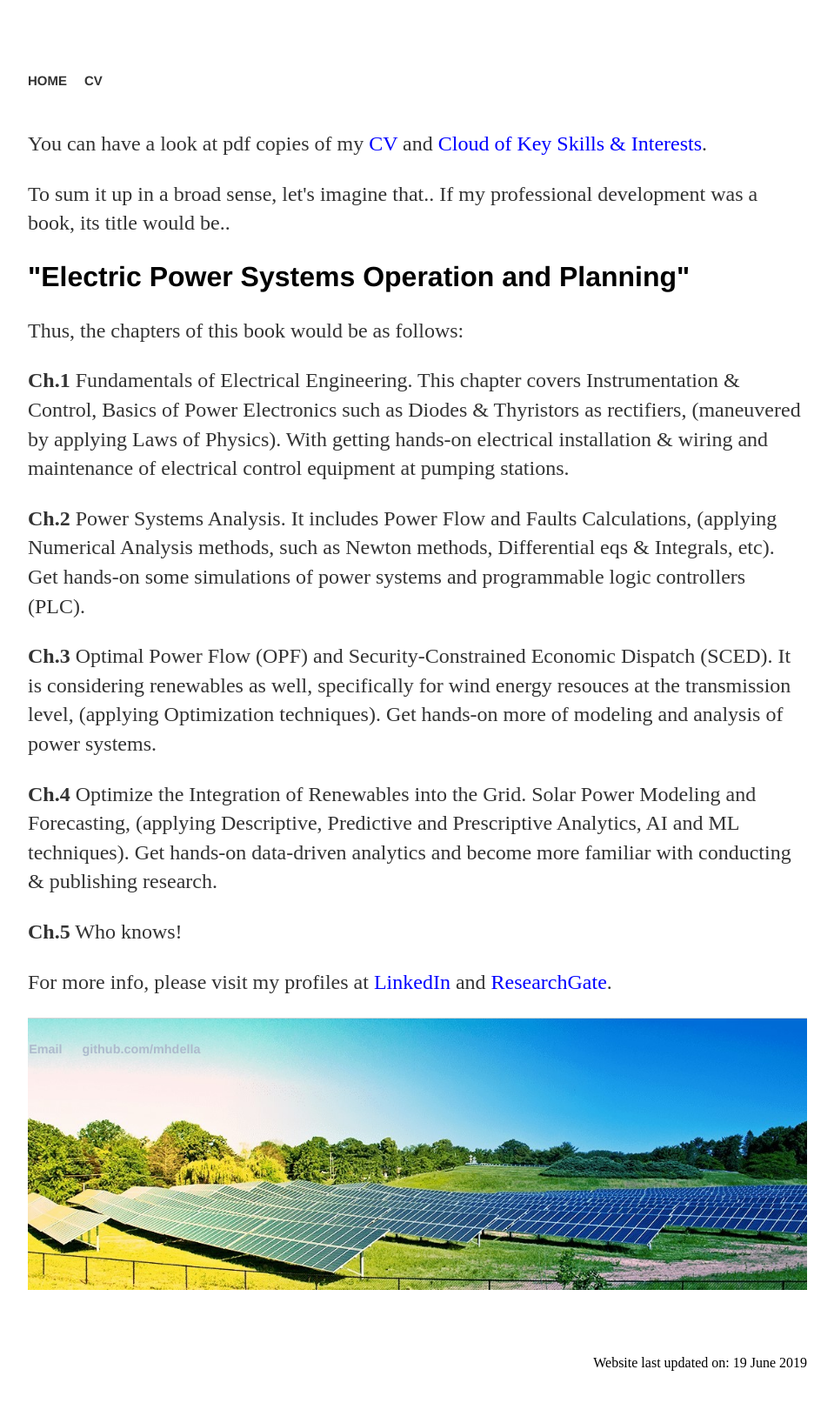
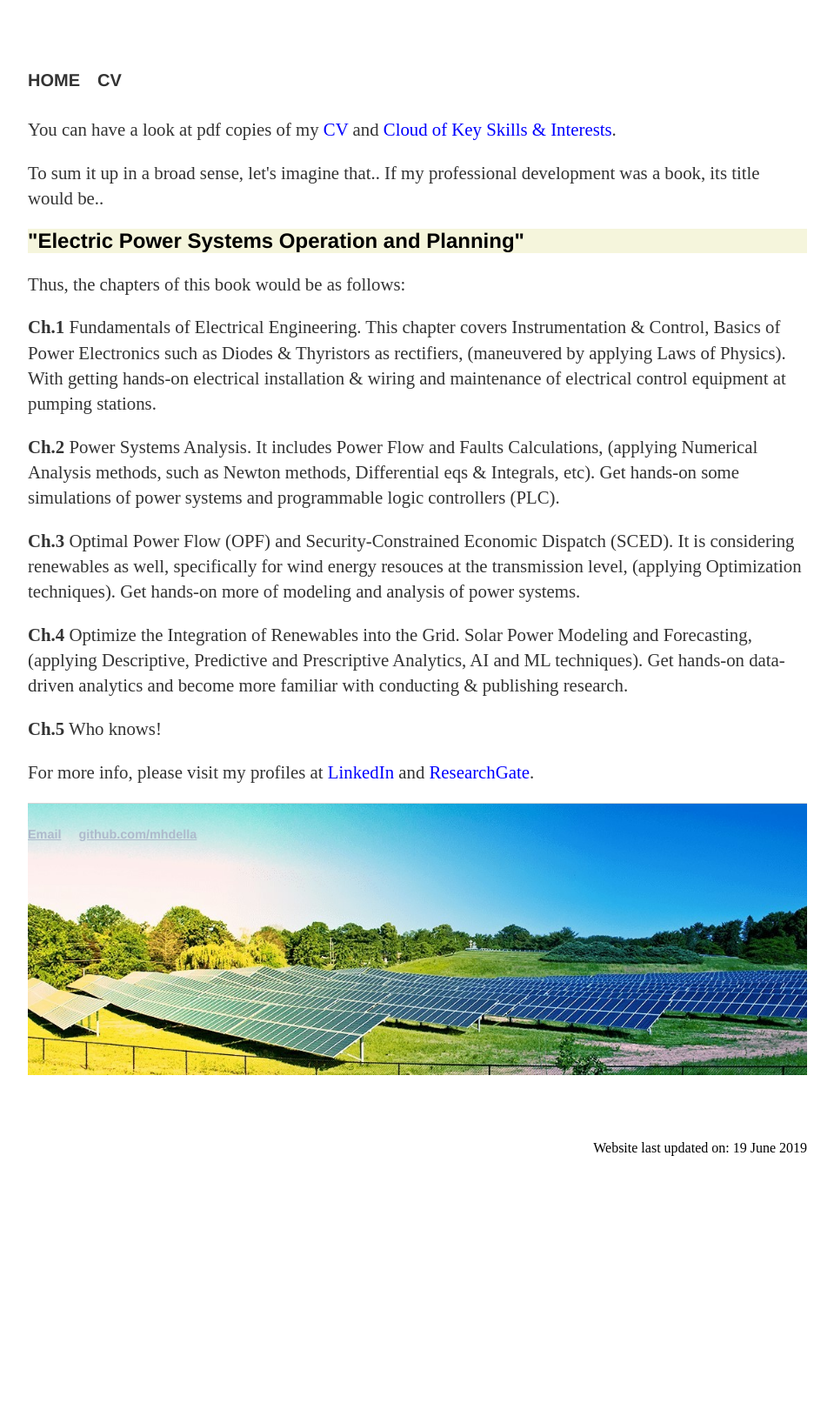
Before and after one commit to MohamedAbuella/MohamedAbuella.github.io, a Jekyll site: the page built from cv/index.html, in a window 1280 px wide. Shown: the whole page at 87% size, without its empty margins (160-1119 px from the left). Built offline with Jekyll 4.4.1, drawn with Linux system fonts in a browser that asks for light colours; nearby versions of some CDN libraries; a script that is not in the unit is left out; comment, search, counter and statistics services are not loaded; after the commit the page ends 1389 px from its top, so only the background shows below that.

Commit message:
Add files via upload

```diff
--- a/css/main.css
+++ b/css/main.css
@@ -1,3 +1,47 @@
+/*------------>*/
+/*--Tweetview->*/
+/*------------>*/
+
+/* .tweet-para {
+  font-family: 'Helvetica Neue', sans-serif;
+  font-weight: 300;
+  font-size: 1em;
+  line-height: 1.3em;
+  border: 0.5px solid rgba(27, 40, 54, 0.5);;
+  border-radius: 5px;
+  width: 494px;
+  display: block;
+  padding: 12px 6px 12px 6px;
+  margin-bottom: 4pt;
+}
+ = original formatting */
+
+.tweet-para {
+    font-size: 1.5em;
+    line-height: 1.4em;
+    color: #333;
+}
+
+a.tweet-lnk {
+  font-size: 100%;
+  line-height: 1.3em;
+  text-decoration: none;
+  color:rgb(29, 161, 242)
+}
+
+img.twimg {
+  display: block;
+  max-width:1vw;
+  border: 0.50px dotted black;
+  margin-top:12px;
+  margin-left: auto;
+  margin-right: auto;
+  margin-bottom:12px;
+}
+
+
+
+
 /*--------->*/
 /*--IFRAME->*/
 /*--------->*/
@@ -29,6 +73,15 @@
 margin-right: 0;
 border-radius: 4px;
 font-size: 90%;
+}
+
+.tag-page {
+display: inline-block;
+background: rgba(106,159,181,0.15);
+padding: 0 .5rem;
+margin-right: 0;
+border-radius: 4px;
+font-size: 150%;
 }
 
 /*--------->*/
@@ -64,7 +117,6 @@
 }
 
 
-
 /*--IMAGES-->*/
 
 img {
@@ -95,7 +147,7 @@
 	float: left;
     color: #333;
     font-weight: normal;
-    font-size: 15px;
+    font-size: 20px;
     border-radius: 5px;
     padding: 8px 0px;
     display: block;
@@ -168,6 +220,10 @@
     left: 100%;
     top: 0;
 }
+
+
+/*--Footer-->*/
+
 nav ul, footer ul {
     font-family:'Helvetica', 'Arial', 'Sans-Serif';
     padding: 0px;
@@ -180,6 +236,46 @@
     margin-right: 20px;
 }
 
+nav ul li, footer ul li.bottom {
+	float: left;
+    display: inline;
+    margin-right: 20px;
+	margin-block-end: 0px;
+}
+
+/*--Footer Fiddling-->*/
+
+.container-footer {
+  position: relative;
+  text-align: center;
+  color: black;
+}
+
+.top-left {
+  position: absolute;
+  top: 8px;
+  left: 16px;
+}
+
+.bottom-left {
+  position: absolute;
+  bottom: 8px;
+  left: 16px;
+}
+
+.bottom-right {
+  position: absolute;
+  bottom: 8px;
+  right: 16px;
+}
+
+.container-footer ul {
+margin-block-start: 0px;
+margin-block-end: 0px;
+margin-bottom: 0px;
+}
+
+
 /*--CSS FOR TABLE:-->*/
 
 .dataTables_filter {
@@ -189,7 +285,6 @@
 	font-family:'Raleway', 'Arial', 'Sans-Serif';
 }
 a:any-link {
-	color: -webkit-link;
 }
 span.undefined {
 	color: red;
@@ -376,21 +471,32 @@
 }
 a {
     text-decoration: none;
-    color: #999;
 }
 /*a:hover {
     text-decoration: underline;
 }*/
-h1 {
+
+/*h1 {
     font-size: 3em;
     font-family:'Helvetica', 'Arial', 'Sans-Serif';
+}*/
+
+h1 {
+font-size: 1.5em;
+font-family: 'Helvetica','Sans-Serif';
+background: #b8c2b1;
+font-weight: bold;
+padding: 5px;
 }
+
+
 h2 {
-    font-size: 2em;
-    font-family:'Helvetica', 'Arial', 'Sans-Serif';
+font-size: 1.5em;
+font-family: 'Helvetica', 'Arial', 'Sans-Serif';
+background-color: beige;
 }
 p {
-    font-size: 1.5em;
+    font-size: 1.3em;
     line-height: 1.4em;
     color: #333;
 }
@@ -403,7 +509,6 @@
 	bottom: 0;
 	left: 0;
     font-size: 0.9em;
-	text-indent: 3%;
 	text-align: center;
 }
 .bannerImage {
@@ -413,7 +518,14 @@
 }
 .footlink {
     color: #adbacc !important;
+	text-decoration: underline;
 }
+
+p.foottext {
+	font-size: 0.9em;
+    color: #adbacc !important;
+}
+
 .footlink:visited
 {
     background-color: #adbacc;
@@ -430,3 +542,39 @@
 ul.posts li {
     list-style: none;
 }
+
+/*-------------->*/
+/*--SCROLLING-->*/
+/*-------------->*/
+
+
+#scroll {
+    position:fixed;
+    right:10px;
+    bottom:10px;
+    cursor:pointer;
+    width:50px;
+    height:50px;
+    background-color:#3498db;
+    text-indent:-9999px;
+    display:none;
+    -webkit-border-radius:60px;
+    -moz-border-radius:60px;
+    border-radius:60px
+}
+#scroll span {
+    position:absolute;
+    top:50%;
+    left:50%;
+    margin-left:-8px;
+    margin-top:-12px;
+    height:0;
+    width:0;
+    border:8px solid transparent;
+    border-bottom-color:#ffffff;
+}
+#scroll:hover {
+    background-color:#e74c3c;
+    opacity:1;filter:"alpha(opacity=100)";
+    -ms-filter:"alpha(opacity=100)";
+}
```
